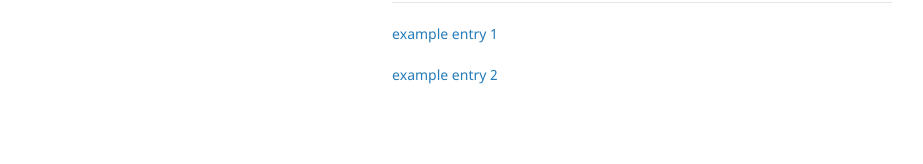
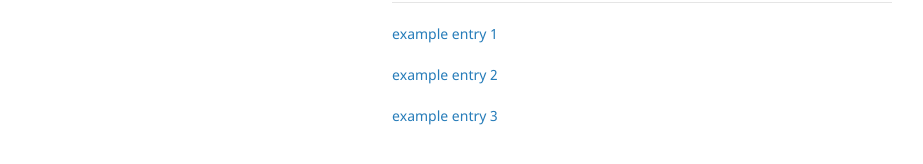
Before and after one commit to ashleythy/ashleythy.github.io, a Jekyll site: the page built from index.md, in a window 1280 px wide. Shown: the part 526-690 px from the top of the page, without its empty margins (178-1101 px from the left). Built offline with Jekyll 4.4.1, drawn with Linux system fonts in a browser that asks for light colours; our own code applies the rules of GitHub Pages for plain Markdown files.

Commit message:
Update index.md

```diff
--- a/index.md
+++ b/index.md
@@ -19,3 +19,5 @@ The goal is to collate a list of milestones where every subsequent post would be
 [example entry 1](/html/coursera_entry#1.html)
 
 [example entry 2](/html/entry#2.html)
+
+[example entry 3](/html/entry3_data-cleaning.html)
```
